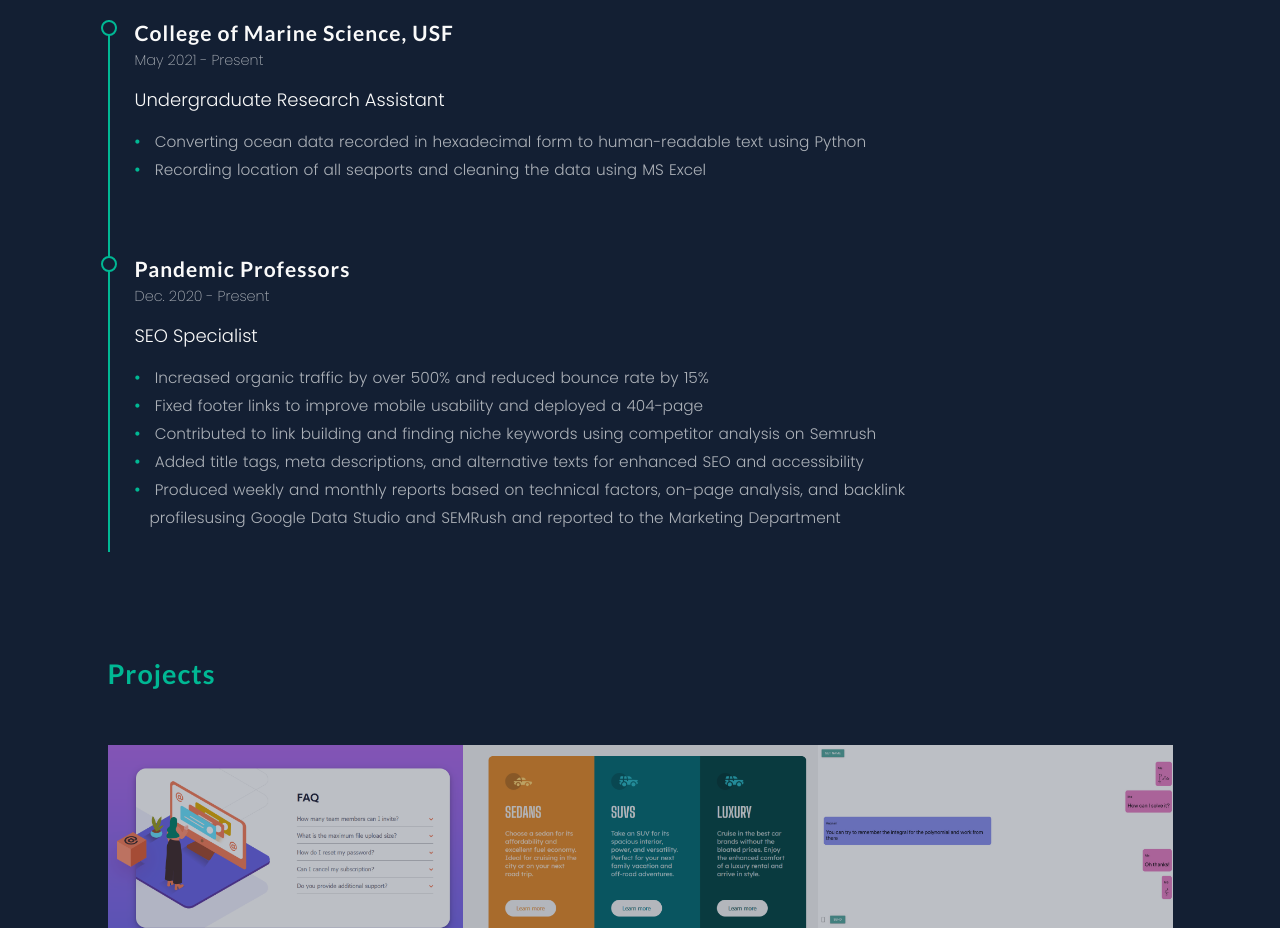
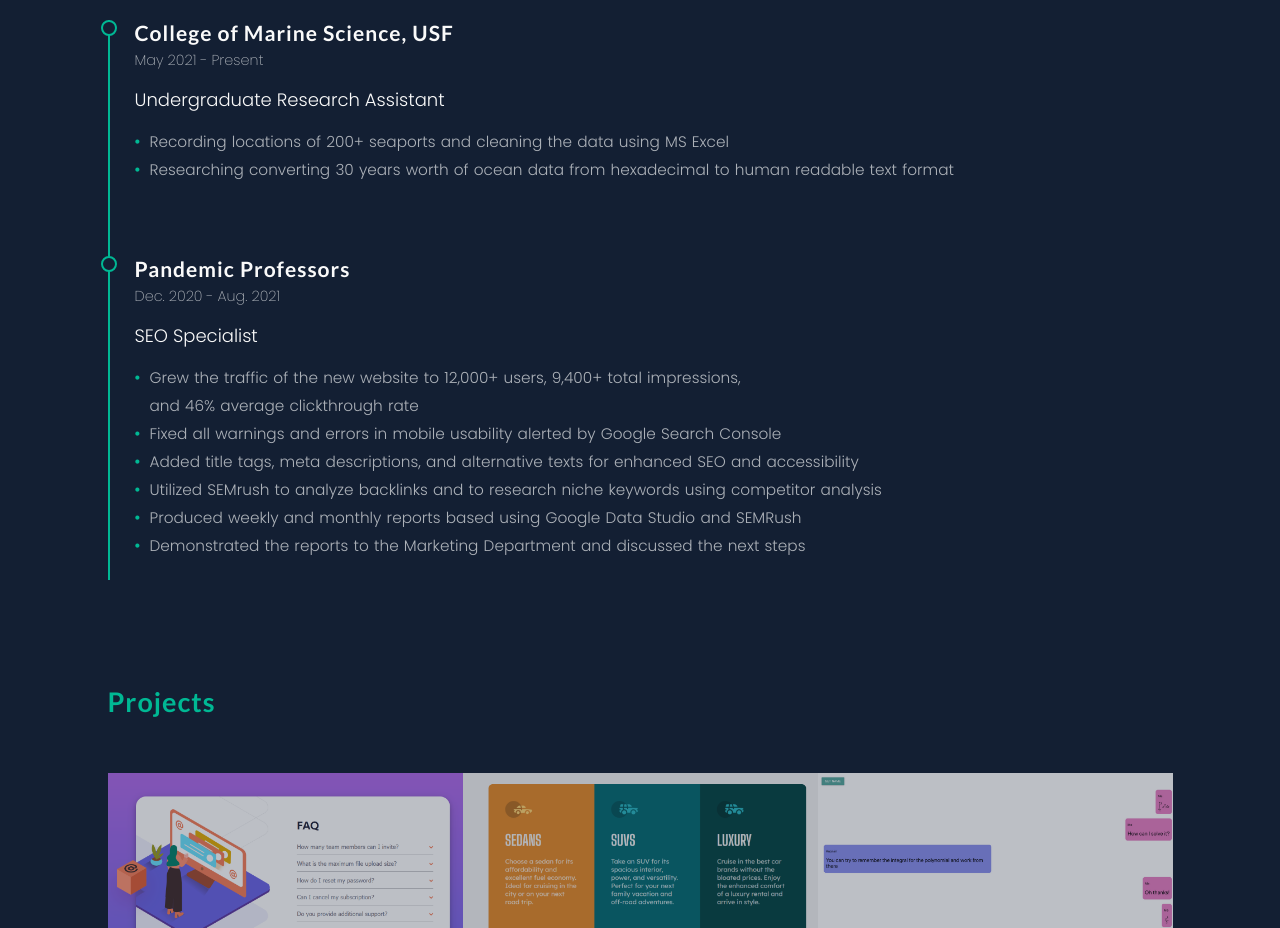
Before and after one commit to Wolverine1122/Personal-Website, a plain HTML site: page index.html in a window 1280 px wide. Shown: the part 1500-2428 px from the top of the page. Drawn offline with nearby package versions, Linux system fonts and the light colour scheme; no server answers.

Commit message:
update content
update work history and resume link

```diff
--- a/css/styles.css
+++ b/css/styles.css
@@ -20,7 +20,7 @@
     margin: 0;
     padding: 0;
     box-sizing: border-box;
-    scroll-margin-top: 70px;
+    scroll-margin-top: 30px;
 }
 
 html {
--- a/index.html
+++ b/index.html
@@ -96,7 +96,7 @@
             like building digital products and deliver high quality work.
           </p>
           <div class="social-links">
-            <a href="https://github.com/Wolverine1122">
+            <a href="https://github.com/Wolverine1122" target="_blank">
               <svg
                 viewBox="0 0 512 512"
                 fill="none"
@@ -108,7 +108,7 @@
                 />
               </svg>
             </a>
-            <a href="https://www.linkedin.com/in/behzod-m/">
+            <a href="https://www.linkedin.com/in/behzod-m/" target="_blank">
               <svg
                 viewBox="0 0 512 512"
                 fill="none"
@@ -132,7 +132,7 @@
                 />
               </svg>
             </a>
-            <a href="https://twitter.com/Bezcodes">
+            <a href="https://twitter.com/Bezcodes" target="_blank">
               <svg
                 viewBox="0 0 512 512"
                 fill="none"
@@ -152,7 +152,7 @@
               </svg>
             </a>
             <a
-              href="https://drive.google.com/file/d/1SfiW8JubN-TLvLzjhTeghCQys-rVXvHa/view?usp=sharing"
+              href="https://drive.google.com/file/d/1ZlNY0ItKnzmSeHRqZzyaKYjyjKiVPAdl/view?usp=sharing" target="_blank"
             >
               <svg
                 viewBox="0 0 512 511"
@@ -265,41 +265,21 @@
         <h6>May 2021 - Present</h6>
         <p>Undergraduate Research Assistant</p>
         <ul>
-          <li>
-            Converting ocean data recorded in hexadecimal form to human-readable
-            text using Python
-          </li>
-          <li>
-            Recording location of all seaports and cleaning the data using MS Excel
-          </li>
+          <li>Recording locations of 200+ seaports and cleaning the data using MS Excel</li>
+          <li>Researching converting 30 years worth of ocean data from hexadecimal to human readable text format</li>
         </ul>
       </div>
       <div class="content content2">
         <h3>Pandemic Professors</h3>
-        <h6>Dec. 2020 - Present</h6>
+        <h6>Dec. 2020 - Aug. 2021</h6>
         <p>SEO Specialist</p>
         <ul class="tail-of-the-line">
-          <li>
-            Increased organic traffic by over 500% and reduced bounce rate by
-            15%
-          </li>
-          <li>
-            Fixed footer links to improve mobile usability and deployed a
-            404-page
-          </li>
-          <li>
-            Contributed to link building and finding niche keywords using
-            competitor analysis on Semrush
-          </li>
-          <li>
-            Added title tags, meta descriptions, and alternative texts for
-            enhanced SEO and accessibility
-          </li>
-          <li>
-            Produced weekly and monthly reports based on technical factors,
-            on-page analysis, and backlink profilesusing Google Data Studio and
-            SEMRush and reported to the Marketing Department
-          </li>
+          <li>Grew the traffic of the new website to 12,000+ users, 9,400+ total impressions, <br/> and 46% average clickthrough rate</li>
+          <li>Fixed all warnings and errors in mobile usability alerted by Google Search Console</li>
+          <li>Added title tags, meta descriptions, and alternative texts for enhanced SEO and accessibility</li>
+          <li>Utilized SEMrush to analyze backlinks and to research niche keywords using competitor analysis</li>
+          <li>Produced weekly and monthly reports based using Google Data Studio and SEMRush</li>
+          <li>Demonstrated the reports to the Marketing Department and discussed the next steps</li>
         </ul>
       </div>
     </section>
```
